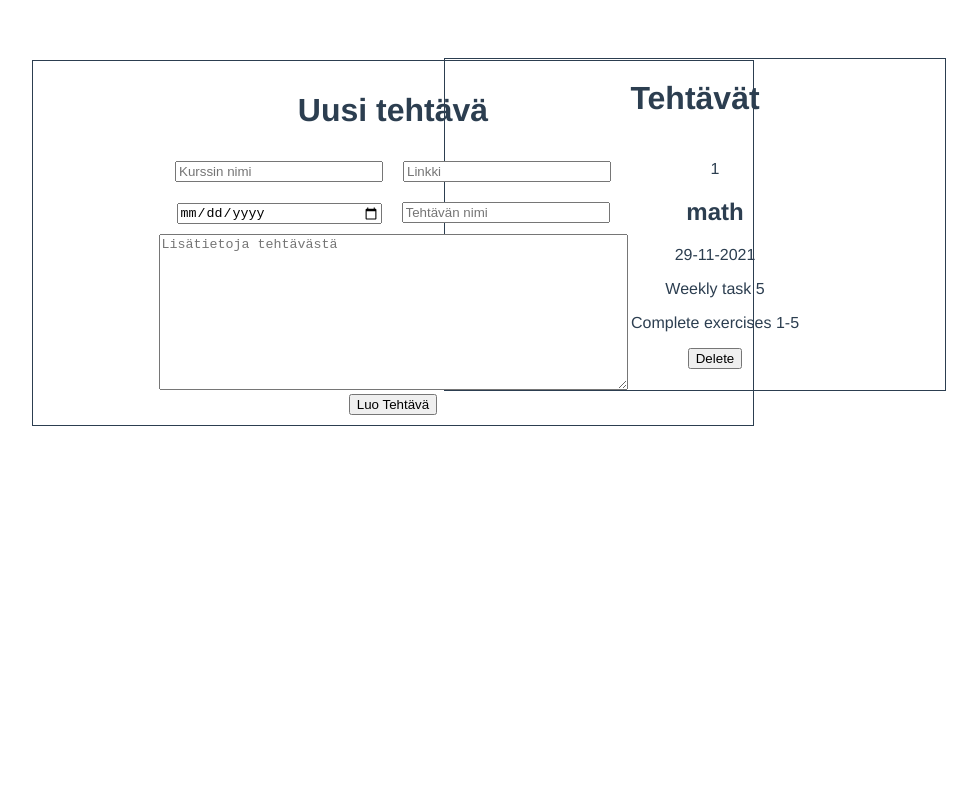
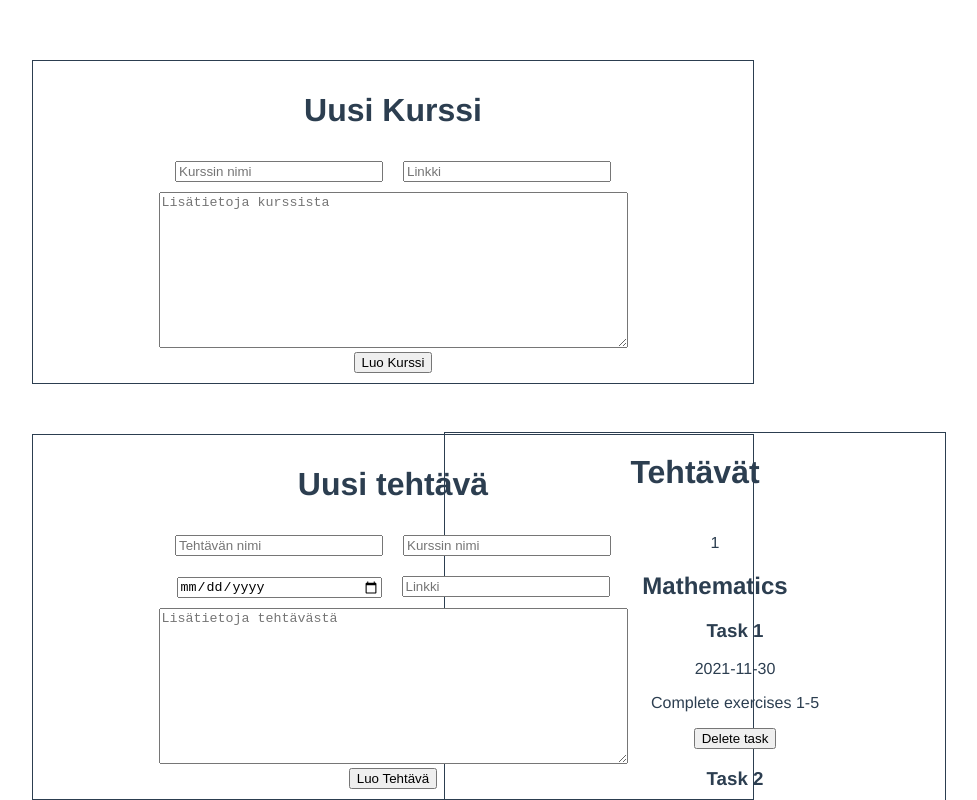
Before and after one commit to TeemuTallskog/SchoolTracker, a Vue app in the folder vue-app/: page / in a window 1280 px wide. Shown: the top 800 px of the page, without its empty margins (126-1103 px from the left). Built offline with nearby package versions, Linux system fonts and the light colour scheme.

Commit message:
Forms for new courses and tasks (Not working)
Deleting and adding new tasks not functional yet.

```diff
--- a/vue-app/src/App.vue
+++ b/vue-app/src/App.vue
@@ -1,10 +1,14 @@
 <template>
   <div id="form">
     <course-form @add:course="addCourse" />
+    <task-form @add:task="addTask" />
 
     <div id="table">
-    <course-table :courses="courses"
-    @delete:course="deleteCourse"/>
+    <course-table :courses="courses" :tasks="courses.tasks"
+    @delete:course="deleteCourse"
+    @delete:task="deleteTask"
+
+    />
   </div>
   </div>
 
@@ -13,21 +17,38 @@
 <script>
 import CourseForm from "./components/CourseForm.vue";
 import CourseTable from "./components/CourseTable";
+import TaskForm from '@/components/TaskForm';
 
 export default {
   name: 'App',
   components: {
     CourseTable,
-    CourseForm
+    CourseForm,
+    TaskForm
   },
   data() {
     return {
       courses: [
           {id: 1,
-          name: "math",
-          date: "29-11-2021",
-          taskName: "Weekly task 5",
-          taskInfo: "Complete exercises 1-5"},
+          name: "Mathematics",
+          info: "Mathematics course",
+          tasks: [{id: 1,
+                  name: "Task 1",
+                  date: "2021-11-30",
+                  info: "Complete exercises 1-5"},
+
+            {id: 2,
+            name: "Task 2",
+            date: "2021-11-31",
+            info: "Complete exercises 5-10"}
+
+          ],},
+
+        {id: 2,
+        name: "Programming",
+        info: "Programming course",
+        tasks: [],},
+
       ]
     }
   },
@@ -41,9 +62,32 @@ export default {
       this.courses = [...this.courses, newCourse]
     },
 
-    deleteCourse(id) {
-      this.courses = this.courses.filter(course => course.id !== id)
+
+      deleteCourse(id) {
+        this.courses = this.courses.filter(course => course.id !== id)
+      },
+
+    /*
+   ei toimi?
+
+      deleteTask(course, id) {
+        let i = course.tasks.indexOf(id);
+        course.tasks.splice(i, 1);
+      }
+
+
+    ei toimi kunnolla
+    addTask(course, task) {
+      const lastId = this.courses.tasks.length > 0
+          ? this.courses.tasks[this.courses.tasks.length - 1].id
+          : 0;
+      const id = lastId + 1;
+      const newTask = {...task, id};
+      course.tasks = [...course.tasks, newTask]
+
     }
+    */
+
 
 
   }
--- a/vue-app/src/components/CourseForm.vue
+++ b/vue-app/src/components/CourseForm.vue
@@ -1,7 +1,7 @@
 <template>
 <div id="course-form">
   <form @submit.prevent="handleSubmit">
-    <h1>Uusi tehtävä</h1>
+    <h1>Uusi Kurssi</h1>
 
     <label for="name"></label>
     <input id="name" v-model="course.name" type="text" placeholder="Kurssin nimi">
@@ -11,20 +11,11 @@
 
     <br>
 
-    <label for="date"></label>
-    <input id="date" v-model="course.date" type="date">
-
-
-    <label for="taskName"></label>
-    <input id ="taskName" v-model="course.taskName" type="text" placeholder="Tehtävän nimi">
+    <textarea id="taskInfo" rows="10" cols="56" v-model="course.info" type="text" placeholder="Lisätietoja kurssista"></textarea>
 
     <br>
 
-    <textarea id="taskInfo" rows="10" cols="56" v-model="course.taskInfo" type="text" placeholder="Lisätietoja tehtävästä"></textarea>
-
-    <br>
-
-    <button>Luo Tehtävä</button>
+    <button>Luo Kurssi</button>
 
   </form>
 </div>
@@ -38,9 +29,11 @@ export default {
       course: {
         name: '',
         link: '',
-        date:'',
-        taskName: '',
-        taskInfo:'',
+        info: '',
+        task: [ {id: '',
+                  name: '',
+                  date: '',
+                  info: '',}],
       },
     }
   },
--- a/vue-app/src/components/CourseTable.vue
+++ b/vue-app/src/components/CourseTable.vue
@@ -6,10 +6,14 @@
      <li>
        <p>{{ course.id }}</p>
        <h2>{{ course.name }}</h2>
-       <p>{{ course.date }}</p>
-       <p>{{ course.taskName }}</p>
-       <p>{{ course.taskInfo }}</p>
-       <button @click="$emit('delete:course', course.id)">Delete</button>
+        <ul v-for="task in course.tasks" :key="task.id">
+          <h3>{{task.name}}</h3>
+          <p>{{task.date}}</p>
+          <p>{{task.info}}</p>
+          <button @click="('delete:task', task.id)">Delete task</button>
+          <br>
+        </ul>
+       <button @click="$emit('delete:course', course.id)">Delete course</button>
      </li>
    </ul>
  </div>
@@ -20,6 +24,7 @@ export default {
   name: "course-table",
   props: {
     courses: Array,
+    tasks: Array,
   },
   methods: {
     redirectTo: function (course){
--- /dev/null
+++ b/vue-app/src/components/TaskForm.vue
@@ -0,0 +1,70 @@
+<template>
+  <div id="course-form">
+    <form @submit.prevent="handleSubmit">
+      <h1>Uusi tehtävä</h1>
+
+      <label for="name"></label>
+      <input id="name" v-model="task.name" type="text" placeholder="Tehtävän nimi">
+
+      <label for="course"></label>
+      <input id="course" v-model="task.course" type="text" placeholder="Kurssin nimi">
+
+      <br>
+
+      <label for="date"></label>
+      <input id="date" v-model="task.date" type="date">
+
+      <label for="link"></label>
+      <input id ="link" v-model="task.link" type="text" placeholder="Linkki">
+
+      <br>
+
+      <textarea id="info" rows="10" cols="56" v-model="task.info" type="text" placeholder="Lisätietoja tehtävästä"></textarea>
+
+      <br>
+
+      <button>Luo Tehtävä</button>
+
+    </form>
+  </div>
+</template>
+
+<script>
+export default {
+  name: "TaskForm",
+  data(){
+    return{
+      task: {
+        name: '',
+        link: '',
+        date:'',
+        info:'',
+      },
+    }
+  },
+  methods: {
+    handleSubmit(){
+      this.$emit('add:task', this.task)
+    }
+  }
+}
+</script>
+
+<style scoped>
+
+div {
+  padding: 10px;
+  border: 1px solid;
+  width: 700px;
+}
+
+input {
+  width: 200px;
+  margin: 10px;
+  align: bottom;
+}
+
+
+
+
+</style>
```
